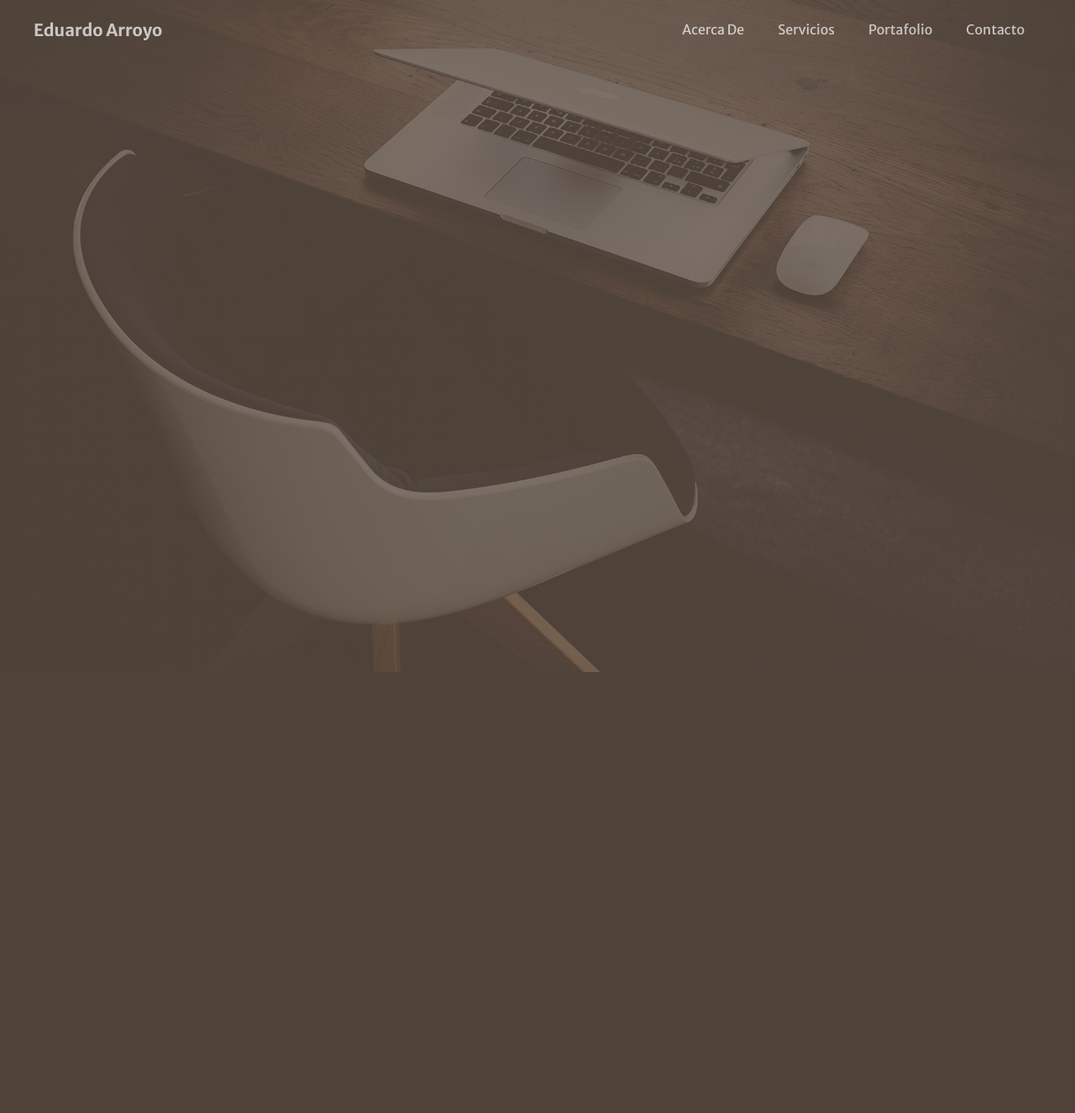
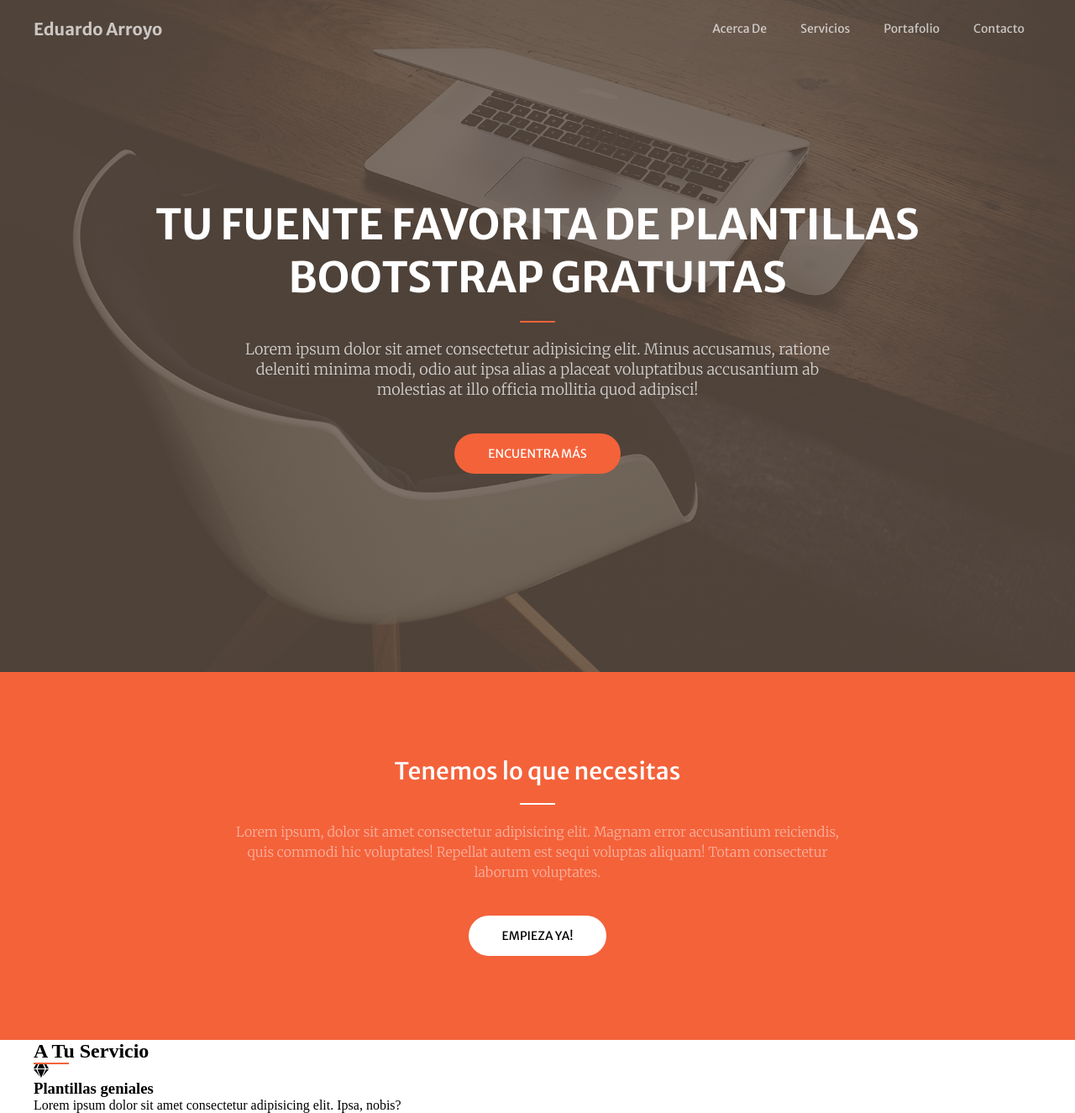
Before and after one commit to Eduarrb/DW2021-1, a PHP site: page / in a window 1280 px wide. Shown: the whole page at 84% size. Before the commit the page ends 800 px from the top, so only its background shows below. Run offline with PHP 8.4, Linux system fonts and the light colour scheme.

Commit message:
clase 08

```diff
--- a/03-CREATIVE/css/estilos.css
+++ b/03-CREATIVE/css/estilos.css
@@ -9,10 +9,72 @@ font-family: 'Merriweather Sans', sans-serif; */
 
 /* CLASES CONSTANTES */
 .contenedor{
-    width: 1200px;
+    max-width: 1200px;
     margin-right: auto;
     margin-left: auto;
 }
+.separador{
+    width: 40px;
+    /* margin: 20px 0; */
+    /* border: 2px solid; */
+    /* background-color: black; */
+}
+.separador-naranja{
+    border: 1px solid #f4623a;
+    background-color: #f4623a;
+}
+.separador-blanco{
+    border: 1px solid #fff;
+    background-color: white;
+}
+.btn{
+    font-family: 'Merriweather Sans', sans-serif;
+    font-size: 14px;
+    text-decoration: none;
+    /* background-color: black; */
+    /* color: rgb(255,255,255); */
+    text-transform: uppercase;
+    display: inline-block;
+    padding: 15px 40px;
+    border-radius: 30px;
+}
+.btn-naranja{
+    background-color: #f4623a;
+    color: white;
+    transition: all .3s;
+}
+.btn-naranja:hover{
+    background-color: #f24516;
+    transition: all .3s;
+}
+.btn-blanco{
+    background-color: white;
+    color: black;
+    transition: all .3s;
+}
+.btn-blanco:hover{
+    background-color: #e2e6ea;
+    transition: all .3s;
+}
+.mt-2{
+    margin-top: 20px;
+}
+.mt-3{
+    margin-top: 30px;
+}
+.mt-4{
+    margin-top: 40px;
+}
+.mb-1{
+    margin-bottom: 10px;
+}
+.mb-2{
+    margin-bottom: 20px;
+}
+.pt-4{
+    padding-top: 40px;
+}
+
 
 /* NAV */
 .nav{
@@ -47,6 +109,7 @@ font-family: 'Merriweather Sans', sans-serif; */
     padding: 15px 20px;
     display: inline-block;
     transition: all .5s;
+    font-size: 14px;
 }
 .nav__contenedor__menu li a:hover{
     color: white;
@@ -65,3 +128,53 @@ font-family: 'Merriweather Sans', sans-serif; */
     background-size: cover;
     height: 100vh;
 }
+.header__contenedor{
+    display: flex;
+    flex-direction: column;
+    justify-content: center;
+    align-items: center;
+    height: 100%;
+}
+.header__contenedor h1{
+    font-family: 'Merriweather Sans', sans-serif;
+    color: #fff;
+    text-transform: uppercase;
+    font-size: 50px;
+    text-align: center;
+}
+.header__contenedor p{
+    font-size: 18px;
+    font-family: 'Merriweather', serif;
+    color: rgba(255,255,255,.75);
+    text-align: center;
+    font-weight: 300;
+    width: 60%;
+    line-height: 24px;
+}
+
+/* BIENVENIDA */
+.bienvenida{
+    background-color: #f4623a;
+    padding: 100px 0;
+}
+.bienvenida__contenedor{
+    display: flex;
+    flex-direction: column;
+    justify-content: center;
+    align-items: center;
+}
+.bienvenida__contenedor h2{
+    font-family: 'Merriweather Sans', sans-serif;
+    color: white;
+    font-size: 28px;
+    font-weight: 500;
+}
+.bienvenida__contenedor p{
+    font-family: 'Merriweather', serif;
+    font-size: 16px;
+    text-align: center;
+    width: 60%;
+    line-height: 24px;
+    font-weight: 300;
+    color: rgba(255,255,255,.5);
+}
--- a/03-CREATIVE/index.html
+++ b/03-CREATIVE/index.html
@@ -32,16 +32,39 @@
         </div>
     </nav>
     <header class="header">
-        <!-- <div class="header__contenedor contenedor">
+        <div class="header__contenedor contenedor">
             <h1>
                 tu fuente favorita de plantillas bootstrap gratuitas
             </h1>
-            <div></div>
+            <div class="separador separador-naranja mt-2 mb-2"></div>
             <p>
                 Lorem ipsum dolor sit amet consectetur adipisicing elit. Minus accusamus, ratione deleniti minima modi, odio aut ipsa alias a placeat voluptatibus accusantium ab molestias at illo officia mollitia quod adipisci!
             </p>
-            <a href="#">encuentra más</a>
-        </div> -->
+            <a href="#" class="btn btn-naranja mt-4">encuentra más</a>
+        </div>
     </header>
+    <section class="bienvenida">
+        <div class="bienvenida__contenedor contenedor">
+            <h2>Tenemos lo que necesitas</h2>
+            <div class="separador separador-blanco mt-2 mb-2"></div>
+            <p>
+                Lorem ipsum, dolor sit amet consectetur adipisicing elit. Magnam error accusantium reiciendis, quis commodi hic voluptates! Repellat autem est sequi voluptas aliquam! Totam consectetur laborum voluptates.
+            </p>
+            <a href="#" class="btn btn-blanco mt-4">empieza ya!</a>
+        </div>
+    </section>
+    <section class="servicios">
+        <div class="servicios__contenedor contenedor">
+            <h2>A Tu Servicio</h2>
+            <div class="separador separador-naranja"></div>
+            <div class="servicios__contenedor__box">
+                <article>
+                    <i class="fas fa-gem"></i>
+                    <h3>Plantillas geniales</h3>
+                    <p>Lorem ipsum dolor sit amet consectetur adipisicing elit. Ipsa, nobis?</p>
+                </article>
+            </div>
+        </div>
+    </section>
 </body>
 </html>
```
